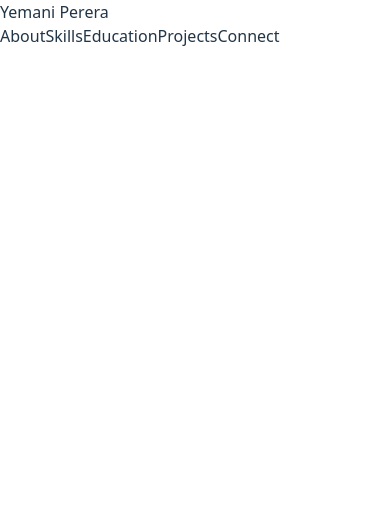
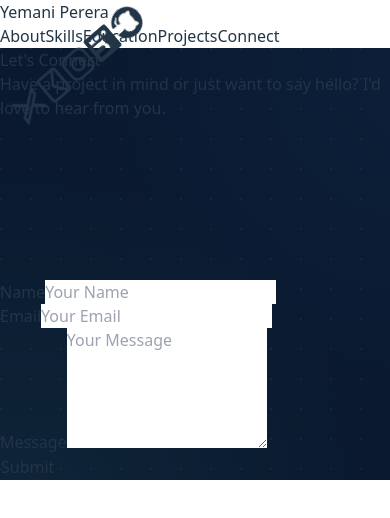
Before and after one commit to WAPunsisiYemaniPerera/Yemani_portfolio, a React (Vite) app in the folder portfolio-frontend/: page /connect in a window 390 px wide. Shown: the top 518 px of the page. Built offline with nearby package versions, Linux system fonts and the light colour scheme.

Commit message:
Add Connect component and integrate into routing; enhance CSS for form animations

```diff
--- a/portfolio-frontend/src/App.jsx
+++ b/portfolio-frontend/src/App.jsx
@@ -6,6 +6,7 @@ import About from './components/About';
 import Skills from './components/Skills';
 import Education from './components/Education';
 import Projects from './components/Projects';
+import Connect from './components/Connect';
 
 
 function App() {
@@ -19,6 +20,7 @@ function App() {
         <Route path="/skills" element={<Skills />}/>
         <Route path="/education" element={<Education />} />
         <Route path="/projects" element={<Projects />} />
+        <Route path="/connect" element={<Connect />} />
       </Routes>
     </div>
   );
--- /dev/null
+++ b/portfolio-frontend/src/components/Connect.jsx
@@ -0,0 +1,102 @@
+import React from 'react';
+import { motion } from 'framer-motion';
+import { FiMail } from 'react-icons/fi';
+import { FaLinkedin, FaGithub, FaInstagram } from 'react-icons/fa';
+import { FaXTwitter } from 'react-icons/fa6';
+
+// Data for the orbiting icons
+const contactData = [
+    { icon: <FaGithub size={32} />, title: "GitHub", href: "#" },
+    { icon: <FaLinkedin size={32} />, title: "LinkedIn", href: "#" },
+    { icon: <FaInstagram size={32} />, title: "Instagram", href: "#" },
+    { icon: <FiMail size={32} />, title: "Email", href: "mailto:yemaniperera@gmail.com" },
+    { icon: <FaXTwitter size={32} />, title: "X (Twitter)", href: "#" },
+];
+
+const Connect = () => {
+    const containerVariants = {
+        hidden: { opacity: 0, y: 20 },
+        visible: { opacity: 1, y: 0, transition: { staggerChildren: 0.2, duration: 0.5 } },
+    };
+
+    return (
+        <motion.section
+            id="connect"
+            className="pt-10 pb-24 page-background text-white min-h-screen flex items-center"
+            initial="hidden"
+            animate="visible"
+            variants={containerVariants}
+        >
+            <div className="container mx-auto px-6">
+                <motion.div variants={containerVariants} className="text-center mb-16">
+                    <h2 className="text-4xl font-bold">Let's Connect</h2>
+                    <p className="text-[#8892b0] mt-2">Have a project in mind or just want to say hello? I'd love to hear from you.</p>
+                </motion.div>
+
+                <div className="max-w-6xl mx-auto grid grid-cols-1 lg:grid-cols-2 gap-16 items-center">
+
+                    {/* Left Column: The Orb */}
+                    <motion.div variants={containerVariants} className="hidden lg:flex justify-center items-center">
+                        <div className="relative w-96 h-96 group">
+                            {/* The glowing orb effect */}
+                            <div className="absolute inset-0 bg-gradient-to-r from-[#64ffda] to-blue-500 rounded-full blur-2xl opacity-20 group-hover:opacity-30 transition-opacity duration-500"></div>
+
+                            {/* The container that rotates */}
+                            <div className="relative w-full h-full orb-container group-hover:[animation-play-state:paused]">
+                                {contactData.map((item, index) => {
+                                    const angle = (index / contactData.length) * 2 * Math.PI;
+                                    const x = 50 + 45 * Math.cos(angle);
+                                    const y = 50 + 45 * Math.sin(angle);
+                                    return (
+                                        <a
+                                            key={item.title}
+                                            href={item.href}
+                                            target="_blank"
+                                            rel="noopener noreferrer"
+                                            className="absolute orb-item"
+                                            style={{
+                                                top: `${y}%`,
+                                                left: `${x}%`,
+                                                transform: 'translate(-50%, -50%)',
+                                            }}
+                                        >
+                                            <div className="w-20 h-20 bg-[#112240]/50 backdrop-blur-md rounded-full flex items-center justify-center text-slate-400 group-hover:text-[#64ffda] ring-1 ring-slate-700 hover:!scale-110 hover:!text-[#64ffda] transition-all duration-300">
+                                                {item.icon}
+                                            </div>
+                                        </a>
+                                    )
+                                })}
+                            </div>
+                        </div>
+                    </motion.div>
+
+                    {/* Right Column: Contact Form */}
+                    <motion.form variants={containerVariants} className="space-y-6">
+                        <div>
+                            <label htmlFor="name" className="block text-sm font-semibold text-[#ccd6f6] mb-2">Name</label>
+                            <input type="text" id="name" required placeholder="Your Name" className="w-full bg-[#112240] border border-slate-700 rounded-lg p-3 text-white focus:outline-none focus:ring-2 focus:ring-[#64ffda] focus:border-transparent transition-all" />
+                        </div>
+                        <div>
+                            <label htmlFor="email" className="block text-sm font-semibold text-[#ccd6f6] mb-2">Email</label>
+                            <input type="email" id="email" required placeholder="Your Email" className="w-full bg-[#112240] border border-slate-700 rounded-lg p-3 text-white focus:outline-none focus:ring-2 focus:ring-[#64ffda] focus:border-transparent transition-all" />
+                        </div>
+                        <div>
+                            <label htmlFor="message" className="block text-sm font-semibold text-[#ccd6f6] mb-2">Message</label>
+                            <textarea id="message" required rows="5" placeholder="Your Message" className="w-full bg-[#112240] border border-slate-700 rounded-lg p-3 text-white focus:outline-none focus:ring-2 focus:ring-[#64ffda] focus:border-transparent transition-all"></textarea>
+                        </div>
+                        <motion.button
+                            type="submit"
+                            className="w-full bg-[#112240] border-2 border-slate-700 text-[#ccd6f6] font-bold py-3 px-6 rounded-lg hover:bg-[#64ffda] hover:text-[#0a1f2f] hover:border-[#64ffda] transition-all duration-300"
+                            whileHover={{ scale: 1.02 }}
+                            whileTap={{ scale: 0.98 }}
+                        >
+                            Submit
+                        </motion.button>
+                    </motion.form>
+                </div>
+            </div>
+        </motion.section>
+    );
+};
+
+export default Connect;
--- a/portfolio-frontend/src/index.css
+++ b/portfolio-frontend/src/index.css
@@ -174,3 +174,54 @@ button:focus-visible {
     transform: rotate(360deg);
   }
 }
+
+/* Add this to the end of your src/index.css file */
+
+.form-container {
+  position: relative;
+  padding: 2px; /* This creates the space for the border */
+  overflow: hidden;
+}
+
+.form-container::before {
+  content: '';
+  position: absolute;
+  top: 50%;
+  left: 50%;
+  width: 200%; /* Make it large enough to rotate */
+  height: 200%;
+  background: conic-gradient(
+    transparent,
+    transparent,
+    transparent,
+    #64ffda /* Our accent color */
+  );
+  transform: translate(-50%, -50%);
+  animation: rotate-border 4s linear infinite;
+}
+
+@keyframes rotate-border {
+  0% {
+    transform: translate(-50%, -50%) rotate(0deg);
+  }
+  100% {
+    transform: translate(-50%, -50%) rotate(360deg);
+  }
+}
+
+@keyframes spin-slow {
+  from {
+    transform: rotate(0deg);
+  }
+  to {
+    transform: rotate(360deg);
+  }
+}
+
+.orb-container {
+  animation: spin-slow 40s linear infinite;
+}
+
+.orb-item {
+  animation: spin-slow 40s linear infinite reverse; /* Reverse animation to keep icons upright */
+}
```
